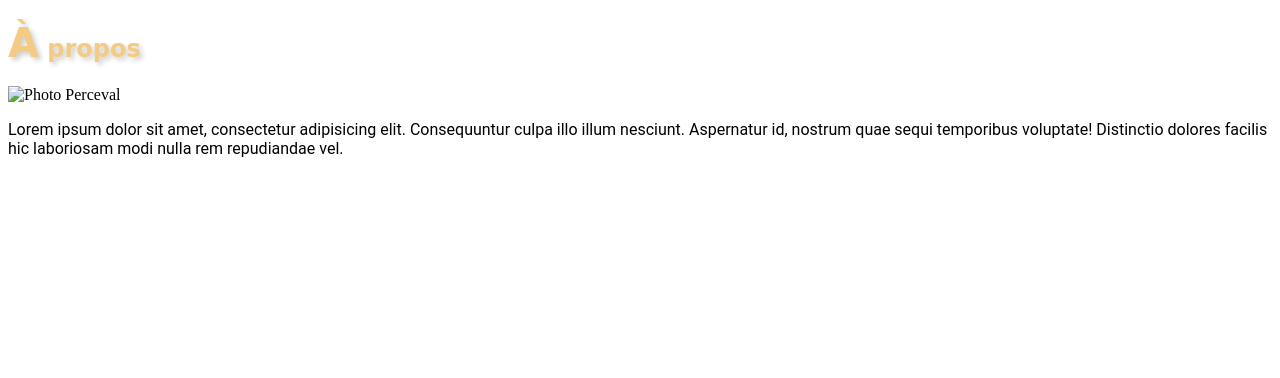
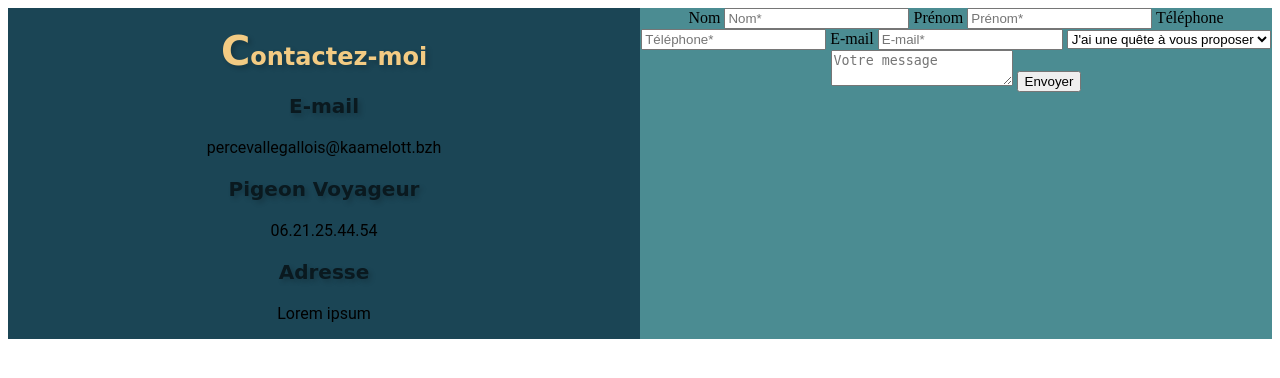
Before and after one commit to bloic/WildCodeSchool-Projet1-CvPerceval, a PHP site: page / in a window 1280 px wide. Shown: the top 378 px of the page. Run offline with PHP 8.4, Linux system fonts and the light colour scheme; some libraries are stand-ins or nearby versions.

Commit message:
updated contact branch

```diff
--- /dev/null
+++ b/contact.php
@@ -0,0 +1,32 @@
+<section id="contact-flex">
+    <div id="contact-flex-left">
+        <h2>Contactez-moi</h2>
+        <h3> E-mail</h3>
+        <p>percevallegallois@kaamelott.bzh</p>
+        <h3> Pigeon Voyageur </h3>
+        <p>06.21.25.44.54</p>
+        <h3>Adresse</h3>
+        <p>Lorem ipsum</p>
+    </div>
+    <div id="contact-flex-right">
+        <form action="">
+            <label for="surname">Nom</label>
+            <input id="surname" name="surname" type="text" placeholder="Nom*" required>
+            <label for="firstname">Prénom</label>
+            <input id="firstname" name="firstname" type="text" placeholder="Prénom*" required>
+            <label for="phone">Téléphone</label>
+            <input id="phone" name="phone" type="tel" pattern="[0-9]{10}" placeholder="Téléphone*" required>
+            <label for="email">E-mail</label>
+            <input id="email" name="email" type="email" placeholder="E-mail*" required>
+            <label for="motive"></label>
+            <select name="motive" id="motive" required>
+                <option>J'ai une quête à vous proposer</option>
+                <option>Demande de renseignement</option>
+                <option>Autre</option>
+            </select>
+            <label for="textarea"></label>
+            <textarea name="textarea" id="textarea" placeholder="Votre message"></textarea>
+            <button>Envoyer</button>
+        </form>
+    </div>
+</section>
--- a/css/style.css
+++ b/css/style.css
@@ -51,3 +51,17 @@ p {
 .text-dark {
     color: var(--text-dark);
 }
+#contact-flex {
+    display: flex;
+    justify-content: space-between;
+}
+#contact-flex div {
+    text-align: center;
+    width:50%;
+}
+#contact-flex-left {
+    background-color: var(--main-color);
+}
+#contact-flex-right {
+    background-color: var(--second-color);
+}
--- a/index.php
+++ b/index.php
@@ -12,14 +12,8 @@
 </head>
 <body>
 <main>
-    <section>
-        <h2>À propos</h2>
-        <img src="https://via.placeholder.com/200x200" alt="Photo Perceval"/>
 
-        <p>Lorem ipsum dolor sit amet, consectetur adipisicing elit. Consequuntur culpa illo illum nesciunt. Aspernatur
-            id, nostrum quae sequi temporibus voluptate! Distinctio dolores facilis hic laboriosam modi nulla rem
-            repudiandae vel.</p>
-    </section>
+    <?php include 'contact.php'; ?>
 </main>
 </body>
 </html>
```
